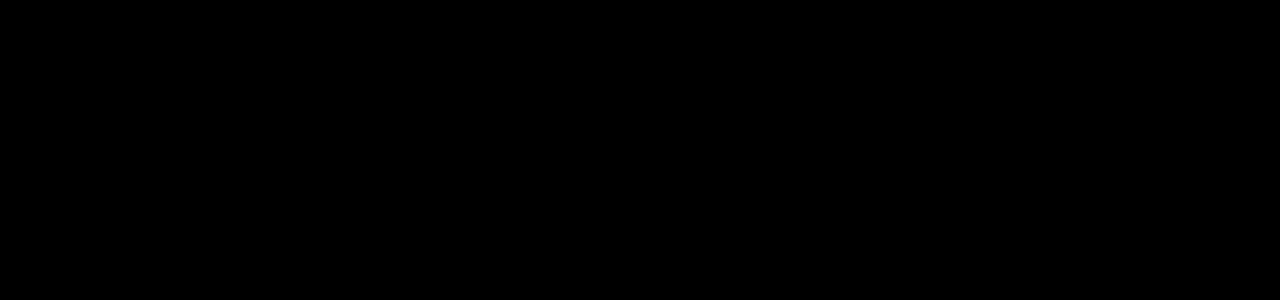
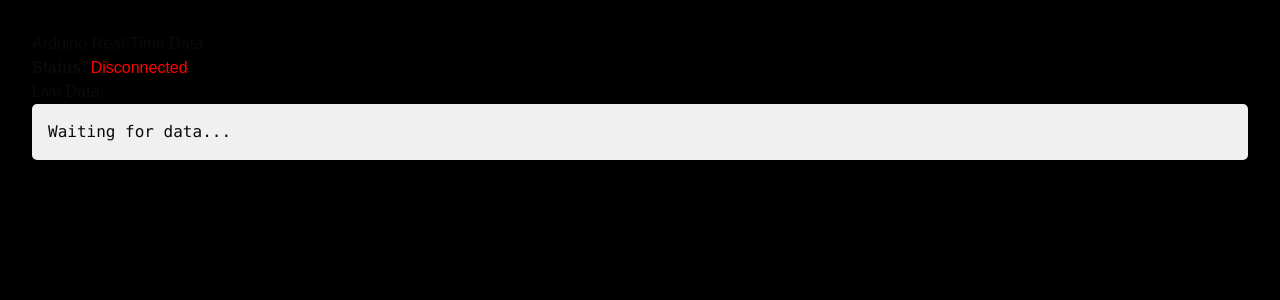
Before and after one commit to Jaysurieya/ParkMate, a React (Vite) app: page /arduino-data in a window 1280 px wide. Before the commit this address had no page. Shown: the top 300 px of the page. Built offline with nearby package versions, Linux system fonts and the light colour scheme; no server answers.

Commit message:
backend to frontend connection

```diff
--- a/src/App.jsx
+++ b/src/App.jsx
@@ -6,6 +6,7 @@
 import { Details } from './components/Details';
 import Dashboard from './components/Dashboard';
 import SidebarDemo from './components/Sidebar_layout';
+import ArduinoDataViewer from './components/ArduinoDataViewer';
 
 const App = () => {
   return (
@@ -17,6 +18,7 @@
             <Route path='/details' element={<Details />} />
             <Route path='/dashboard' element={<Dashboard />} />
             <Route path='/layout' element={<SidebarDemo />} />
+            <Route path='/arduino-data' element={<ArduinoDataViewer />} />
         </Routes>
     </div>
   );
--- /dev/null
+++ b/src/components/ArduinoDataViewer.jsx
@@ -0,0 +1,77 @@
+import React, { useState, useEffect } from 'react';
+
+// The WebSocket URL from your server
+const WEBSOCKET_URL = 'ws://localhost:5000';
+
+function ArduinoDataViewer() {
+    // State to store the latest data from the Arduino
+    const [arduinoData, setArduinoData] = useState({});
+    // State to track the connection status
+    const [isConnected, setIsConnected] = useState(false);
+
+    useEffect(() => {
+        console.log('Attempting to connect to WebSocket...');
+
+        // Create a new WebSocket instance
+        const ws = new WebSocket(WEBSOCKET_URL);
+
+        // Define event handlers
+        ws.onopen = () => {
+            console.log('✅ WebSocket connection established');
+            setIsConnected(true);
+        };
+
+        ws.onmessage = (event) => {
+            try {
+                const data = JSON.parse(event.data);
+                setArduinoData(data);
+            } catch (error) {
+                console.error('Error parsing JSON from WebSocket:', error);
+            }
+        };
+
+        ws.onclose = () => {
+            console.log('❌ WebSocket connection closed');
+            setIsConnected(false);
+        };
+
+        ws.onerror = (error) => {
+            console.error('WebSocket Error:', error);
+            setIsConnected(false);
+        };
+
+        // --- Cleanup function ---
+        // This function is returned from useEffect and runs when the component unmounts.
+        // It's crucial for closing the connection and preventing memory leaks.
+        return () => {
+            console.log('Closing WebSocket connection...');
+            ws.close();
+        };
+
+    }, []); // The empty dependency array [] ensures this effect runs only once when the component mounts
+
+    return (
+        <div style={{ padding: '2rem', fontFamily: 'sans-serif' }}>
+            <h1>Arduino Real-Time Data</h1>
+            <p>
+                <strong>Status: </strong>
+                {isConnected ? (
+                    <span style={{ color: 'green' }}>Connected</span>
+                ) : (
+                    <span style={{ color: 'red' }}>Disconnected</span>
+                )}
+            </p>
+            <h3>Live Data:</h3>
+            <pre style={{ backgroundColor: '#f0f0f0', padding: '1rem', borderRadius: '5px' }}>
+                <code>
+                    {Object.keys(arduinoData).length > 0
+                        ? JSON.stringify(arduinoData, null, 2)
+                        : 'Waiting for data...'
+                    }
+                </code>
+            </pre>
+        </div>
+    );
+}
+
+export default ArduinoDataViewer;
--- a/src/components/Floor-dash.jsx
+++ b/src/components/Floor-dash.jsx
@@ -1,15 +1,58 @@
+import { useEffect, useState } from "react";
 import { Card, CardContent, CardHeader, CardTitle } from "./Card";
 import { Button } from "./Button";
 import { Car } from 'lucide-react';
 
-export default function ParkingSlots({ numberOfFloors = 3, slotsPerFloor = 20 }) {
+export default function ParkingSlots() {
+  const [parkingData, setParkingData] = useState(null);
+  const [loading, setLoading] = useState(true);
+
+  // Fetch parking setup details from backend
+  useEffect(() => {
+    const fetchParkingData = async () => {
+      try {
+        const response = await fetch("http://localhost:5000/api/parking-setup/latest");
+        const data = await response.json();
+        setParkingData(data.setup);
+      } catch (error) {
+        console.error("Failed to fetch parking data:", error);
+      } finally {
+        setLoading(false);
+      }
+    };
+    fetchParkingData();
+  }, []);
+
+  // Helper to get slot status from floorData if available, else random for demo
+  const getSlotStatus = (floorIdx, slotIdx) => {
+    if (
+      parkingData &&
+      parkingData.floorData &&
+      parkingData.floorData[floorIdx] &&
+      parkingData.floorData[floorIdx].slots &&
+      parkingData.floorData[floorIdx].slots[slotIdx]
+    ) {
+      return parkingData.floorData[floorIdx].slots[slotIdx].status || "available";
+    }
+    // fallback: random for demo
+    return Math.random() > 0.7 ? "occupied" : "available";
+  };
+
+  if (loading) {
+    return <div className="text-center py-10">Loading parking slots...</div>;
+  }
+
+  if (!parkingData) {
+    return <div className="text-center py-10 text-red-500">No parking setup found.</div>;
+  }
+
+  const numberOfFloors = parkingData.floorCount;
+  const slotsPerFloor = parkingData.floorData && parkingData.floorData[0]?.slots?.length
+    ? parkingData.floorData[0].slots.length
+    : 0;
+
   const generateSlotNumber = (floor, slotIndex) => {
     return `${floor}${String(slotIndex + 1).padStart(2, '0')}`;
-  };
-
-  const getSlotStatus = () => {
-    // Randomly assign some slots as occupied for demo purposes
-    return Math.random() > 0.7 ? 'occupied' : 'available';
   };
 
   return (
@@ -38,7 +81,7 @@
                   <div className="grid grid-cols-4 sm:grid-cols-6 md:grid-cols-8 lg:grid-cols-10 gap-3">
                     {Array.from({ length: slotsPerFloor }, (_, slotIndex) => {
                       const slotNumber = generateSlotNumber(floorNumber, slotIndex);
-                      const status = getSlotStatus();
+                      const status = getSlotStatus(floorIndex, slotIndex);
 
                       return (
                         <Button
```
